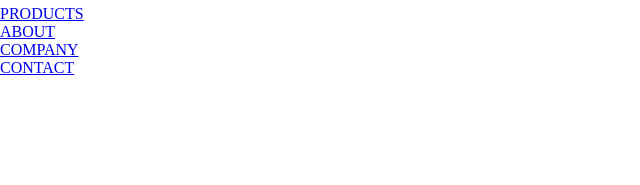
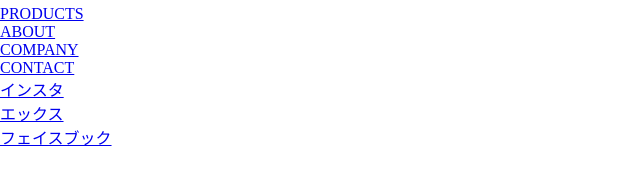
Before and after one commit to ricky-sensei/sumaho2, a plain HTML site: page index.html in a window 1280 px wide. Shown: the part 33-218 px from the top of the page, without its empty margins (0-640 px from the left). Drawn offline with nearby package versions, Linux system fonts and the light colour scheme; some packages are replaced by stand-ins of ours.

Commit message:
added footer

```diff
--- a/index.html
+++ b/index.html
@@ -7,10 +7,11 @@
     <title>スマホ用サイト</title>
     <!-- css読み込み -->
     <link rel="stylesheet" href="style/style.css">
+
     <link rel="icon" href="img/favicon.ico">
     <link rel="stylesheet" href="https://unpkg.com/ress/dist/ress.min.css">
     <script src="https://ajax.googleapis.com/ajax/libs/jquery/3.5.1/jquery.min.js"></script>
-
+    <script src="js/main.js"></script>
 </head>
 
 <body>
@@ -34,6 +35,13 @@
             </li>
         </ul>
     </nav>
+    <footer id="footer" class="wrapper">
+        <ul>
+            <li><a href="https://www.instagram.com/">インスタ</a></li>
+            <li><a href="https://x.com/">エックス</a></li>
+            <li><a href="https://facebook.com/">フェイスブック</a></li>
+        </ul>
+    </footer>
 </body>
 
 </html>
```
